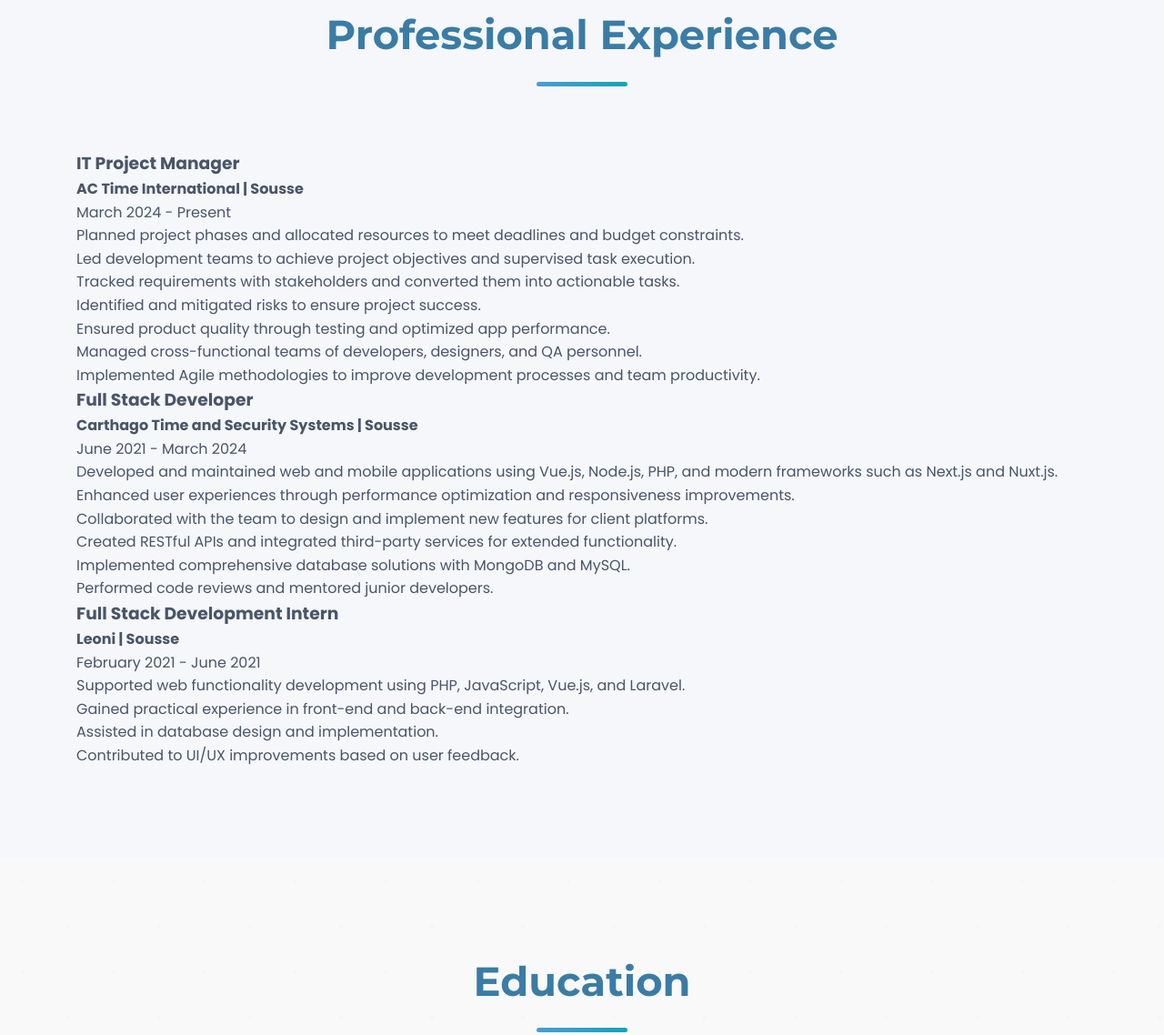
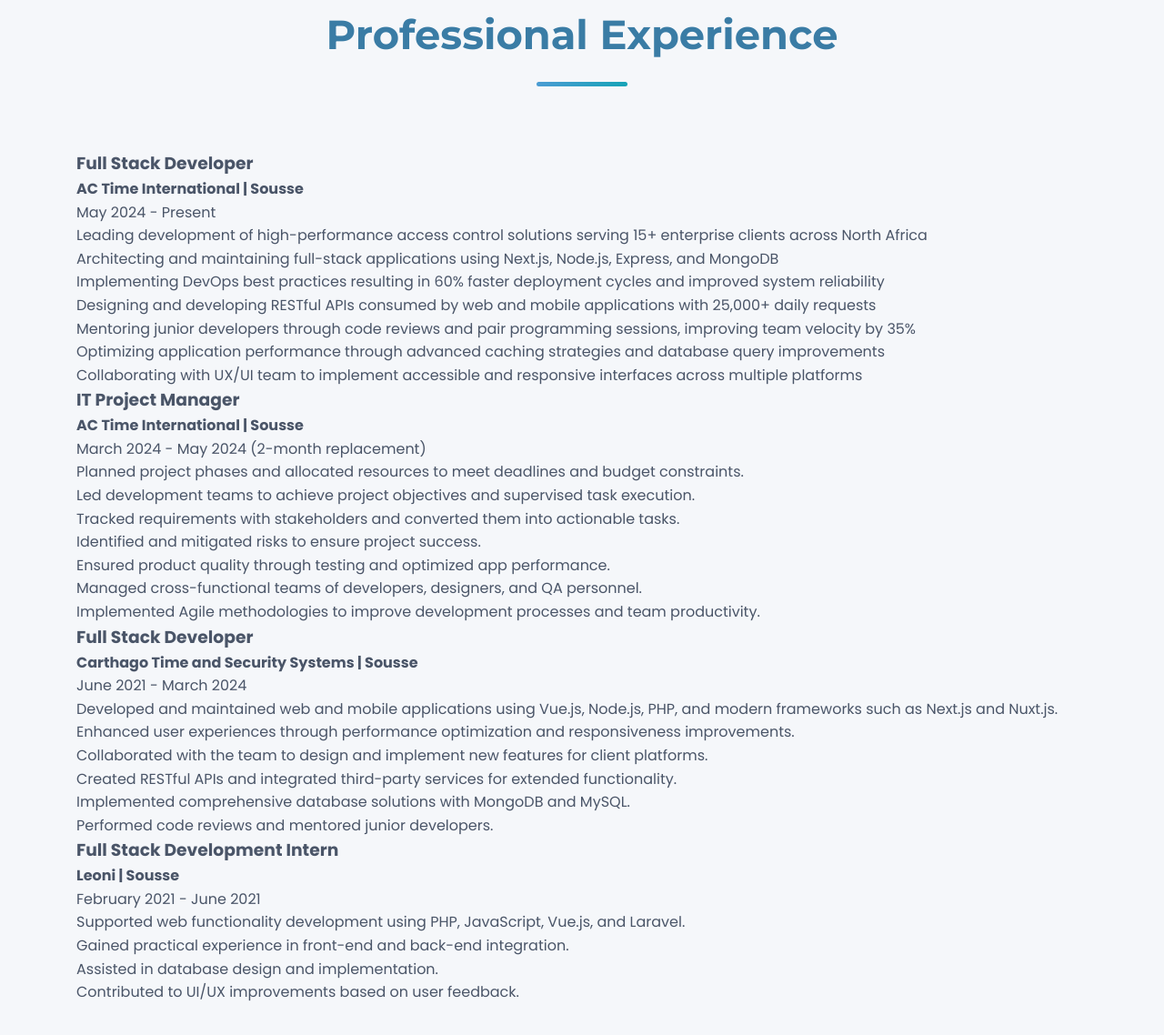
Before and after one commit to alaeddinelabben/alaeddinelabben.github.io, a plain HTML site: page index.html in a window 1280 px wide. Shown: the part 1742-2880 px from the top of the page at 91% size. Drawn offline with nearby package versions, Linux system fonts and the light colour scheme.

Commit message:
Update professional experience section in index.html
Added new experience details for Full Stack Developer role and updated IT Project Manager duration.

```diff
--- a/index.html
+++ b/index.html
@@ -111,6 +111,44 @@
     <div class="container">
       <h2 class="section-title">Professional Experience</h2>
       <div class="experience-grid">
+
+        <div class="experience-card">
+          <div class="experience-header">
+            <div class="experience-title">
+              <h3>Full Stack Developer</h3>
+              <h4>AC Time International | Sousse</h4>
+            </div>
+            <div class="experience-duration">
+              <span class="badge badge-current">May 2024 - Present</span>
+            </div>
+          </div>
+          <div class="experience-body">
+            <ul>
+              <li>
+                Leading development of high-performance access control solutions serving 15+ enterprise clients across North Africa
+              </li>
+              <li>
+                Architecting and maintaining full-stack applications using Next.js, Node.js, Express, and MongoDB
+              </li>
+              <li>
+                Implementing DevOps best practices resulting in 60% faster deployment cycles and improved system reliability
+              </li>
+              <li>
+                Designing and developing RESTful APIs consumed by web and mobile applications with 25,000+ daily requests
+              </li>
+              <li>
+                Mentoring junior developers through code reviews and pair programming sessions, improving team velocity by 35%
+              </li>
+              <li>
+                Optimizing application performance through advanced caching strategies and database query improvements
+              </li>
+              <li>
+                Collaborating with UX/UI team to implement accessible and responsive interfaces across multiple platforms
+              </li>
+            </ul>
+          </div>
+        </div>
+
         <div class="experience-card">
           <div class="experience-header">
             <div class="experience-title">
@@ -118,7 +156,7 @@
               <h4>AC Time International | Sousse</h4>
             </div>
             <div class="experience-duration">
-              <span class="badge">March 2024 - Present</span>
+              <span class="badge">March 2024 - May 2024 (2-month replacement)</span>
             </div>
           </div>
           <div class="experience-body">
```
